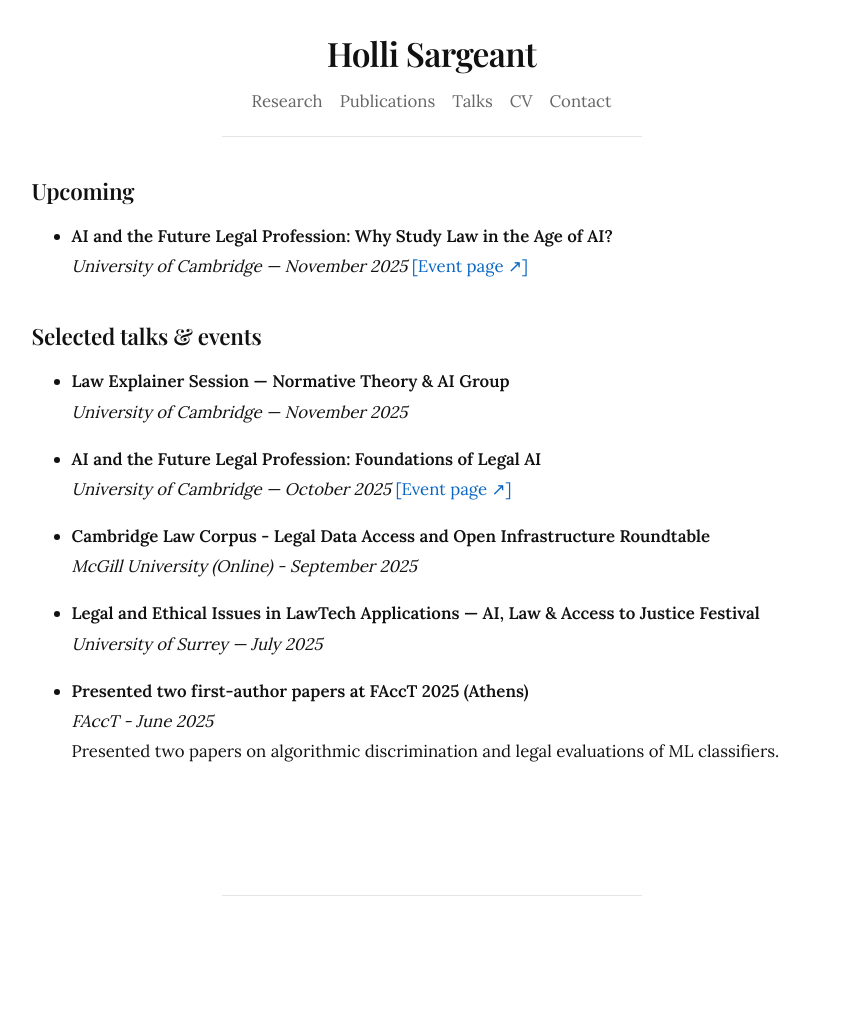
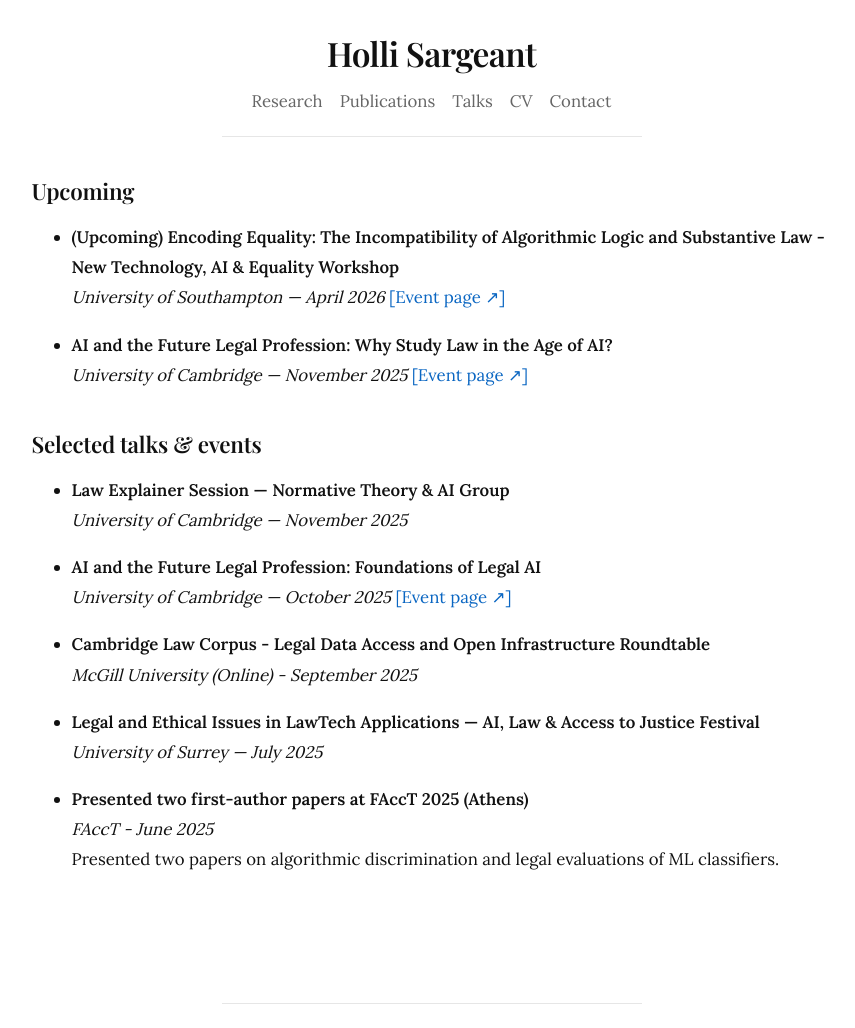
Before and after one commit to hollisargeant/hollisargeant.github.io, a Jekyll site: the page built from talks.md, in a window 1280 px wide. Shown: the whole page, without its empty margins (201-1056 px from the left). Built offline with Jekyll 4.4.1, drawn with Linux system fonts in a browser that asks for light colours; before the commit the page ends 920 px from its top, so only the background shows below that.

Commit message:
Update talks.md

```diff
--- a/talks.md
+++ b/talks.md
@@ -20,9 +20,8 @@ permalink: /talks/
 
 ## Upcoming
 
-<!-- - **(Upcoming) Workshop: New Technology, AI & Equality — University of Southampton**
-  Invited speaker at a one-day interdisciplinary workshop examining algorithmic bias, equality law, and regulatory responses to AI harms.
-  *University of Southampton — 15 April 2026* -->
+- **(Upcoming) Encoding Equality: The Incompatibility of Algorithmic Logic and Substantive Law - New Technology, AI & Equality Workshop**
+  *University of Southampton — April 2026* [[Event page ↗︎]](https://www.southampton.ac.uk/law/news/events/2025/10/new-technology-ai-and-gender-equality-problems-and-solutions.page)
 
 - **AI and the Future Legal Profession: Why Study Law in the Age of AI?**
   *University of Cambridge — November 2025* [[Event page ↗︎]](https://www.law.cam.ac.uk/press/events/2025/11/ai-and-future-legal-profession-why-study-law-age-ai)
```
